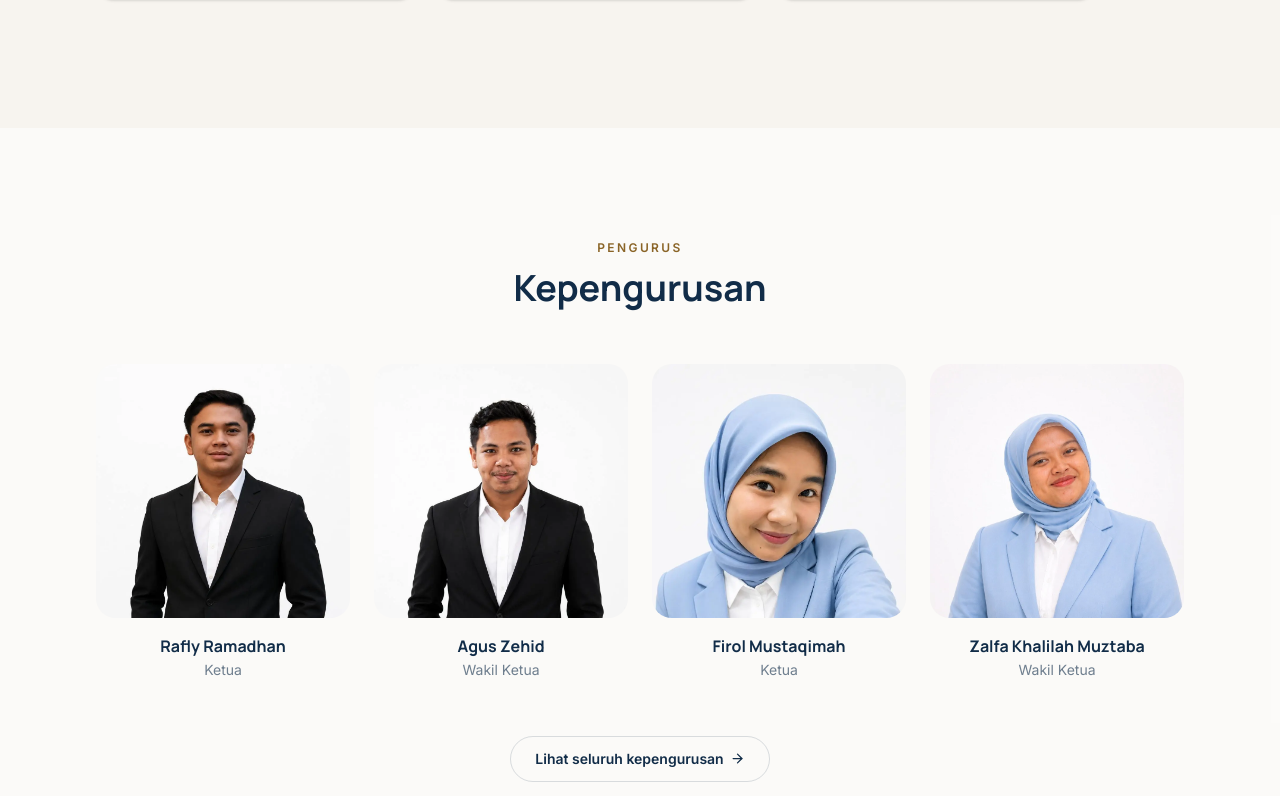
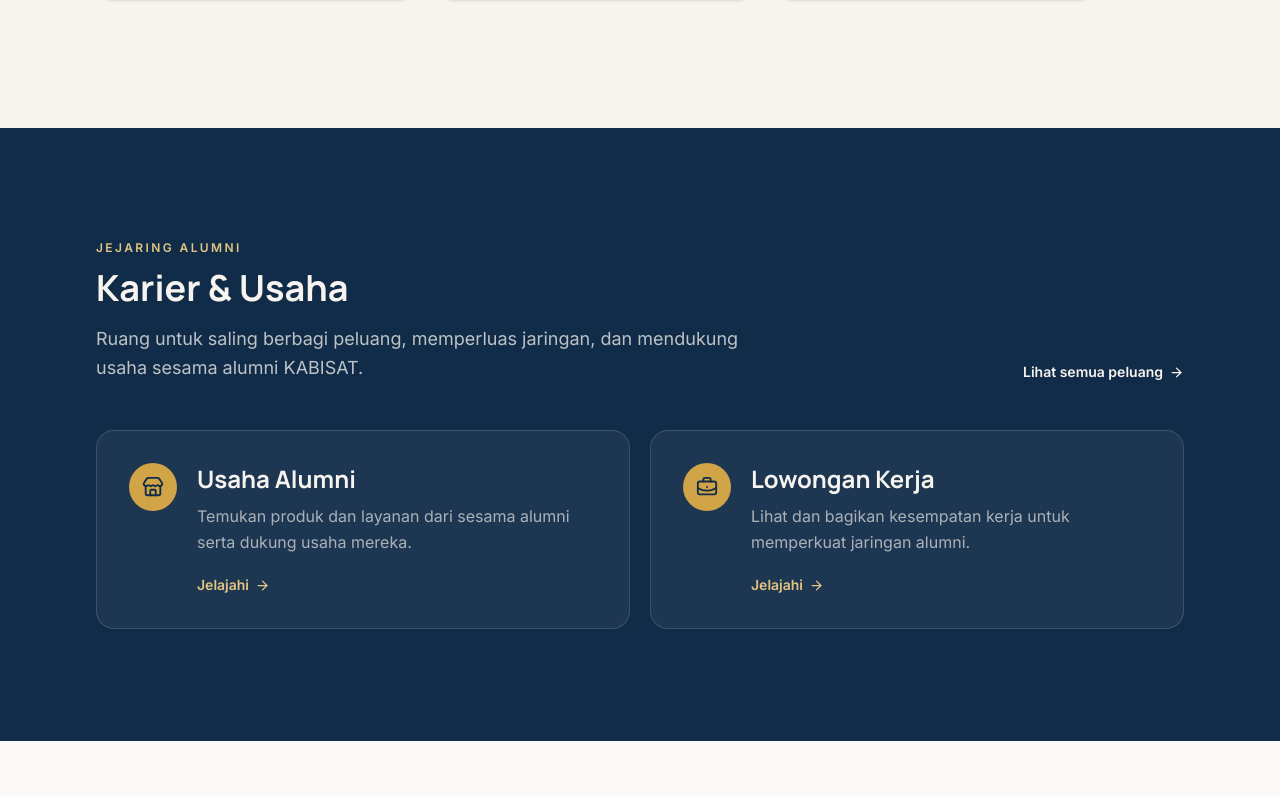
Before and after one commit to enefisualcode/kabisat-angkatan-tujuh, a Next.js app: page / in a window 1280 px wide. Shown: the part 1564-2360 px from the top of the page. Built offline with nearby package versions, Linux system fonts and the light colour scheme.

Commit message:
Tambahkan karier usaha di beranda

```diff
--- a/src/app/karier-usaha/page.tsx
+++ b/src/app/karier-usaha/page.tsx
@@ -11,7 +11,9 @@
   path: "/karier-usaha",
 });
 
-export default async function KarierUsahaPage() {
+export default async function KarierUsahaPage(props: PageProps<"/karier-usaha">) {
+  const { tab } = await props.searchParams;
+  const initialTab = tab === "job" ? "job" : "business";
   const opportunities = await getPublishedOpportunities();
-  return <><PageHero eyebrow="Jejaring Alumni" title="Karier & Usaha" description="Temukan peluang kerja, bagikan kesempatan, dan dukung usaha sesama alumni KABISAT Angkatan Tujuh." /><CareerBusinessExplorer opportunities={opportunities} /></>;
+  return <><PageHero eyebrow="Jejaring Alumni" title="Karier & Usaha" description="Temukan peluang kerja, bagikan kesempatan, dan dukung usaha sesama alumni KABISAT Angkatan Tujuh." /><CareerBusinessExplorer opportunities={opportunities} initialTab={initialTab} /></>;
 }
--- a/src/app/page.tsx
+++ b/src/app/page.tsx
@@ -1,5 +1,6 @@
 import Hero from "@/components/home/Hero";
 import ProgramsPreview from "@/components/home/ProgramsPreview";
+import CareerBusinessPreview from "@/components/home/CareerBusinessPreview";
 import CommitteePreview from "@/components/home/CommitteePreview";
 import GalleryPreview from "@/components/home/GalleryPreview";
 import ClosingCta from "@/components/home/ClosingCta";
@@ -18,6 +19,7 @@
     <>
       <Hero />
       <ProgramsPreview />
+      <CareerBusinessPreview />
       <CommitteePreview />
       <GalleryPreview />
       <ClosingCta />
--- a/src/components/career-business/CareerBusinessExplorer.tsx
+++ b/src/components/career-business/CareerBusinessExplorer.tsx
@@ -11,10 +11,10 @@
 import SubmissionModal from "./SubmissionModal";
 import { filterJobs, filterBusinesses } from "@/lib/opportunity-filters";
 
-export default function CareerBusinessExplorer({ opportunities }: { opportunities: Opportunity[] }) {
+export default function CareerBusinessExplorer({ opportunities, initialTab = "business" }: { opportunities: Opportunity[]; initialTab?: ExplorerTab }) {
   const jobs = opportunities.filter(item => item.type === "job");
   const businesses = opportunities.filter(item => item.type === "business");
-  const [activeTab, setActiveTab] = useState<ExplorerTab>("business");
+  const [activeTab, setActiveTab] = useState<ExplorerTab>(initialTab);
   const [search, setSearch] = useState("");
   const [employmentType, setEmploymentType] = useState<"Semua" | EmploymentType>("Semua");
   const [category, setCategory] = useState("Semua");
--- /dev/null
+++ b/src/components/home/CareerBusinessPreview.tsx
@@ -0,0 +1,93 @@
+import Link from "next/link";
+import { ArrowRight, BriefcaseBusiness, Store } from "lucide-react";
+import Container from "@/components/ui/Container";
+import FadeIn from "@/components/ui/FadeIn";
+import SectionHeading from "@/components/ui/SectionHeading";
+
+const categories = [
+  {
+    title: "Usaha Alumni",
+    description:
+      "Temukan produk dan layanan dari sesama alumni serta dukung usaha mereka.",
+    icon: Store,
+    href: "/karier-usaha?tab=business",
+  },
+  {
+    title: "Lowongan Kerja",
+    description:
+      "Lihat dan bagikan kesempatan kerja untuk memperkuat jaringan alumni.",
+    icon: BriefcaseBusiness,
+    href: "/karier-usaha?tab=job",
+  },
+];
+
+export default function CareerBusinessPreview() {
+  return (
+    <section className="bg-navy py-24 sm:py-28">
+      <Container>
+        <div className="flex flex-col items-start justify-between gap-6 sm:flex-row sm:items-end">
+          <FadeIn>
+            <SectionHeading
+              eyebrow="Jejaring Alumni"
+              title="Karier & Usaha"
+              description="Ruang untuk saling berbagi peluang, memperluas jaringan, dan mendukung usaha sesama alumni KABISAT."
+              tone="cream"
+            />
+          </FadeIn>
+          <FadeIn delay={0.1}>
+            <Link
+              href="/karier-usaha"
+              className="hidden items-center gap-1.5 text-sm font-semibold text-cream link-underline sm:flex"
+            >
+              Lihat semua peluang
+              <ArrowRight size={15} />
+            </Link>
+          </FadeIn>
+        </div>
+
+        <div className="mt-12 grid gap-5 md:grid-cols-2">
+          {categories.map((category, index) => {
+            const Icon = category.icon;
+            return (
+              <FadeIn key={category.title} delay={0.12 + index * 0.08}>
+                <Link
+                  href={category.href}
+                  className="group flex h-full items-start gap-5 rounded-card border border-cream/15 bg-cream/5 p-6 transition-colors hover:border-gold/60 hover:bg-cream/10 sm:p-8"
+                >
+                  <span className="flex h-12 w-12 shrink-0 items-center justify-center rounded-full bg-gold text-navy">
+                    <Icon size={22} aria-hidden="true" />
+                  </span>
+                  <span className="flex-1">
+                    <span className="font-heading text-xl font-bold text-cream sm:text-2xl">
+                      {category.title}
+                    </span>
+                    <span className="mt-2 block text-sm leading-relaxed text-cream/65 sm:text-base">
+                      {category.description}
+                    </span>
+                    <span className="mt-5 inline-flex items-center gap-1.5 text-sm font-semibold text-gold-soft">
+                      Jelajahi
+                      <ArrowRight
+                        size={15}
+                        className="transition-transform group-hover:translate-x-1"
+                      />
+                    </span>
+                  </span>
+                </Link>
+              </FadeIn>
+            );
+          })}
+        </div>
+
+        <div className="mt-10 sm:hidden">
+          <Link
+            href="/karier-usaha"
+            className="flex items-center justify-center gap-1.5 rounded-full border border-cream/20 py-3 text-sm font-semibold text-cream"
+          >
+            Lihat semua peluang
+            <ArrowRight size={15} />
+          </Link>
+        </div>
+      </Container>
+    </section>
+  );
+}
--- a/src/data/gallery.ts
+++ b/src/data/gallery.ts
@@ -82,16 +82,24 @@
     year: 2026,
     image: "/gallery/halal-bihalal-3.jpg",
   },
+  {
+    id: "maulid-nabi-1448-h-cover",
+    title: "Maulid Nabi 1448 H — Foto 1",
+    event: "Maulid Nabi 1448 H",
+    year: 2026,
+    location: "Depok",
+    image: "/programs/maulid-cover.jpg",
+    featured: true,
+  },
   ...Array.from({ length: 24 }, (_, index) => index + 1)
     .filter((photoNumber) => photoNumber !== 2)
     .map((photoNumber, index) => ({
       id: `maulid-nabi-1448-h-${photoNumber}`,
-      title: `Maulid Nabi 1448 H — Foto ${index + 1}`,
+      title: `Maulid Nabi 1448 H — Foto ${index + 2}`,
       event: "Maulid Nabi 1448 H",
       year: 2026,
       location: "Depok",
       image: `/gallery/maulid-nabi-1448-h/maulid-2026-${photoNumber}.jpg`,
-      ...(index === 0 ? { featured: true } : {}),
     })),
 ];
 
```
